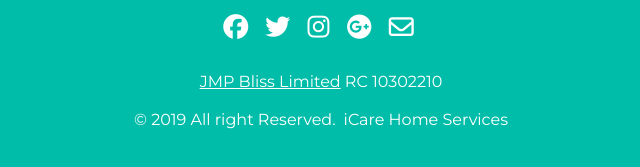
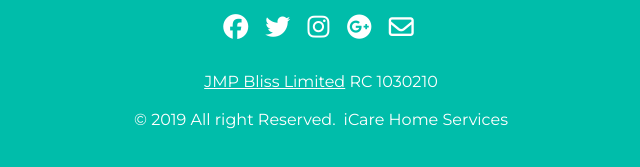
Before and after one commit to phynkchoko/iCareDemo, a plain HTML site: page index.html in a window 1280 px wide. Shown: the part 6363-6530 px from the top of the page, 319-959 px from the left. Drawn offline with nearby package versions, Linux system fonts and the light colour scheme.

Commit message:
RC adjusted

```diff
--- a/index.html
+++ b/index.html
@@ -610,7 +610,7 @@
       </div>
       <div class="row">
         <div class="col-xs-12 col-sm-12 col-md-12 mt-2 mt-sm-2 text-center text-white">
-          <p><u><a href="#">JMP Bliss Limited</a></u> RC 10302210</p>
+          <p><u><a href="#">JMP Bliss Limited</a></u> RC 1030210</p>
           <p class="h6">&copy 2019 All right Reserved.<a class="text-green ml-2" href="#" target="_blank">iCare Home Services</a></p>
         </div>
         </hr>
```
